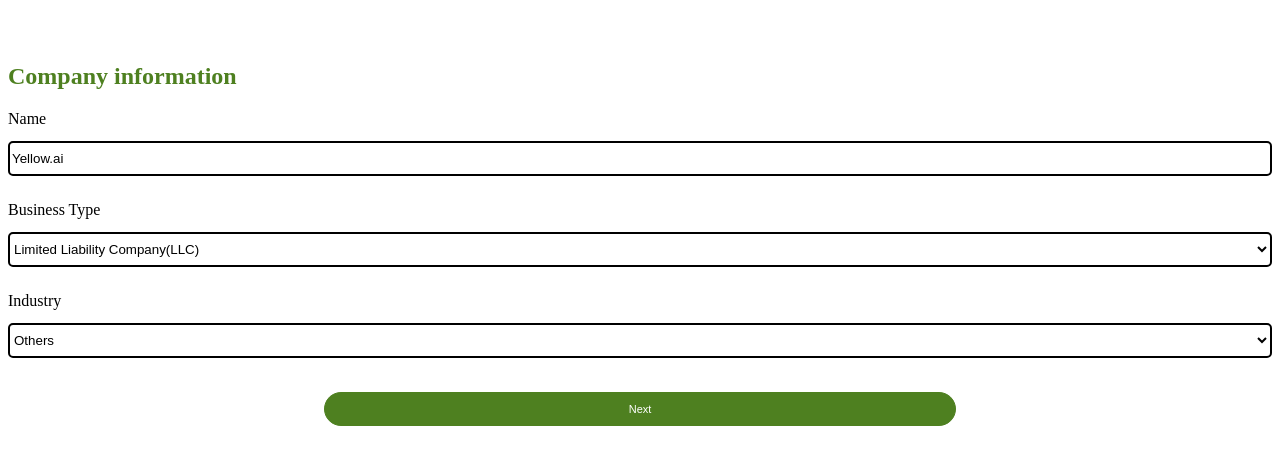
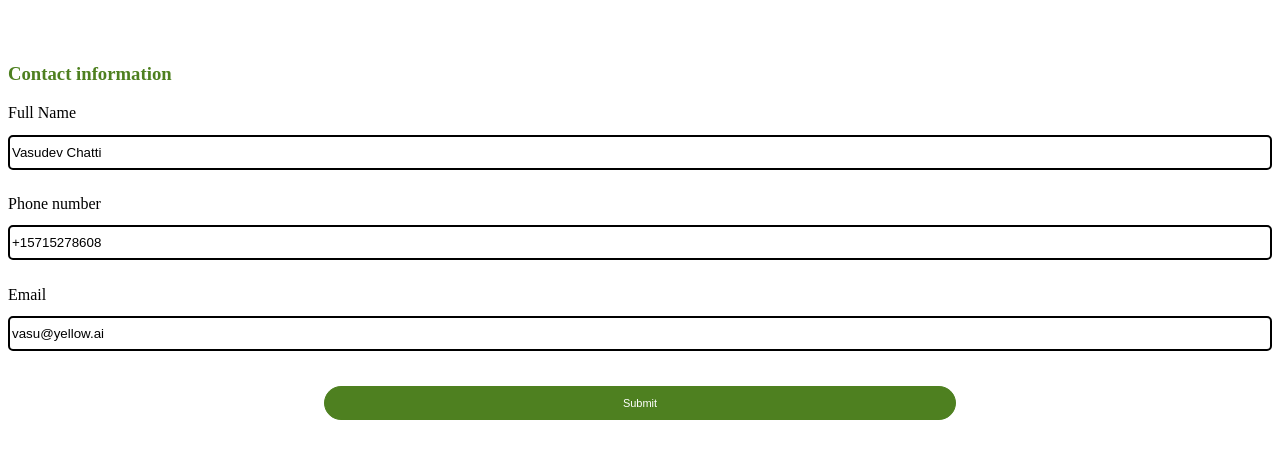
Before and after one commit to Yaswanth522/one-park-personal-details, a React (Create React App) app: page / in a window 1280 px wide. Shown: the top 464 px of the page. Built offline with nearby package versions, Linux system fonts and the light colour scheme.

Commit message:
Update App.js

```diff
--- a/src/App.js
+++ b/src/App.js
@@ -3,27 +3,20 @@
 
 function App() {
   const [formData, setFormData] = useState({
-    "company-name": "Yellow.ai",
-    "business-type": "Limited Liability Company(LLC)",
-    "industry": "Others"
+    name: "Vasudev Chatti",
+    email: "vasu@yellow.ai",
+    phone: "+15715278608"
   });
 
   const onChangeHandler = (e) => {
-    let returnedValue = e.target.value;
-    // if (
-    //   e.target.name === "have-checking-account" ||
-    //   e.target.name === "active-bankruptcy"
-    // ) {
-    //   returnedValue = returnedValue === "on" ? "Yes" : "No";
-    // }
     setFormData({
       ...formData,
-      [e.target.name]: returnedValue,
+      [e.target.name]: e.target.value,
     });
   };
+
   const onSubmitHandler = (e) => {
     e.preventDefault();
-    // console.log(formData)
     window.parent.postMessage(
       JSON.stringify({
         event_code: "ym-client-event",
@@ -40,16 +33,16 @@
 
   return (
     <div className="container">
-      <h2 className="form-heading">Company information </h2>
+      <h3 className="form-heading">Contact information</h3>
       <form onSubmit={onSubmitHandler}>
         <div className="row">
-        <label htmlFor="company-name">Name</label>
+          <label htmlFor="name">Full Name</label>
           <div className="tf">
             <input
               type="text"
-              id="company-name"
-              name="company-name"
-              value={formData["company-name"]}
+              id="name"
+              name="name"
+              value={formData.name}
               onChange={onChangeHandler}
               required
             />
@@ -57,131 +50,34 @@
           </div>
         </div>
         <div className="row">
-          <label htmlFor="business-type">Business Type</label>
-          <div>
-            <select
-              value={formData["business-type"]}
-              className="form-inputs"
-              name="current-business-structure"
+        <label htmlFor="phone">Phone number</label>
+          <div className="tf">
+            <input
+              type="tel"
+              id="phone"
+              name="phone"
+              value={formData.phone}
               onChange={onChangeHandler}
               required
-            >
-              <option value="Sole Proprietorship">Sole Proprietorship</option>
-              <option value="Partnership">Partnership</option>
-              <option value="Limited Liability Company(LLC)">
-                Limited Liability Company(LLC)
-              </option>
-              <option value="C Corporation">C Corporation</option>
-              <option value="S Corporation">S Corporation</option>
-              <option value="Others">Others</option>
-            </select>
+            />
+            <br />
           </div>
         </div>
         <div className="row">
-        <label htmlFor="industry">Industry</label>
+        <label htmlFor="name">Email</label>
           <div className="tf">
-            <select
-              value={formData.industry}
-              className="form-inputs"
-              name="industry"
+            <input
+              type="email"
+              id="email"
+              name="email"
+              value={formData.email}
               onChange={onChangeHandler}
               required
-            >
-              <option value="Restaurant">Restaurant</option>
-              <option value="Healthcare">Healthcare</option>
-              <option value="Construction">Construction</option>
-              <option value="Hospitality">Hospitality</option>
-              <option value="Others">Others</option>
-            </select>
+            />
+            <br />
           </div>
         </div>
-        {/* <div className="row">
-          <label htmlFor="state">State</label>
-          <div>
-            <select
-              value={formData.state}
-              className="form-inputs"
-              name="state"
-              onChange={onChangeHandler}
-              required
-            >
-              <option value="AL">Alabama</option>
-              <option value="AK">Alaska</option>
-              <option value="AZ">Arizona</option>
-              <option value="AR">Arkansas</option>
-              <option value="CA">California</option>
-              <option value="CO">Colorado</option>
-              <option value="CT">Connecticut</option>
-              <option value="DE">Delaware</option>
-              <option value="DC">District Of Columbia</option>
-              <option value="FL">Florida</option>
-              <option value="GA">Georgia</option>
-              <option value="HI">Hawaii</option>
-              <option value="ID">Idaho</option>
-              <option value="IL">Illinois</option>
-              <option value="IN">Indiana</option>
-              <option value="IA">Iowa</option>
-              <option value="KS">Kansas</option>
-              <option value="KY">Kentucky</option>
-              <option value="LA">Louisiana</option>
-              <option value="ME">Maine</option>
-              <option value="MD">Maryland</option>
-              <option value="MA">Massachusetts</option>
-              <option value="MI">Michigan</option>
-              <option value="MN">Minnesota</option>
-              <option value="MS">Mississippi</option>
-              <option value="MO">Missouri</option>
-              <option value="MT">Montana</option>
-              <option value="NE">Nebraska</option>
-              <option value="NV">Nevada</option>
-              <option value="NH">New Hampshire</option>
-              <option value="NJ">New Jersey</option>
-              <option value="NM">New Mexico</option>
-              <option value="NY">New York</option>
-              <option value="NC">North Carolina</option>
-              <option value="ND">North Dakota</option>
-              <option value="OH">Ohio</option>
-              <option value="OK">Oklahoma</option>
-              <option value="OR">Oregon</option>
-              <option value="PA">Pennsylvania</option>
-              <option value="RI">Rhode Island</option>
-              <option value="SC">South Carolina</option>
-              <option value="SD">South Dakota</option>
-              <option value="TN">Tennessee</option>
-              <option value="TX">Texas</option>
-              <option value="UT">Utah</option>
-              <option value="VT">Vermont</option>
-              <option value="VA">Virginia</option>
-              <option value="WA">Washington</option>
-              <option value="WV">West Virginia</option>
-              <option value="WI">Wisconsin</option>
-              <option value="WY">Wyoming</option>
-            </select>
-          </div>
-        </div> */}
-        {/* <div className="row">
-          <label htmlFor="have-checking-account">
-            Do you have a business checking account?
-          </label>
-          <div className="tf">
-            <label className="switch">
-              <input type="checkbox" name="have-checking-account" onChange={onChangeHandler} />
-              <span className="slider round"></span>
-            </label>
-          </div>
-        </div>
-        <div className="row">
-          <label htmlFor="active-bankruptcy">
-            Are you currently in an active bankruptcy?
-          </label>
-          <div className="tf">
-            <label className="switch">
-              <input type="checkbox" name="active-bankruptcy" onChange={onChangeHandler} />
-              <span className="slider round"></span>
-            </label>
-          </div>
-        </div> */}
-        <button type="submit">Next</button>
+        <button type="submit">Submit</button>
       </form>
     </div>
   );
```
